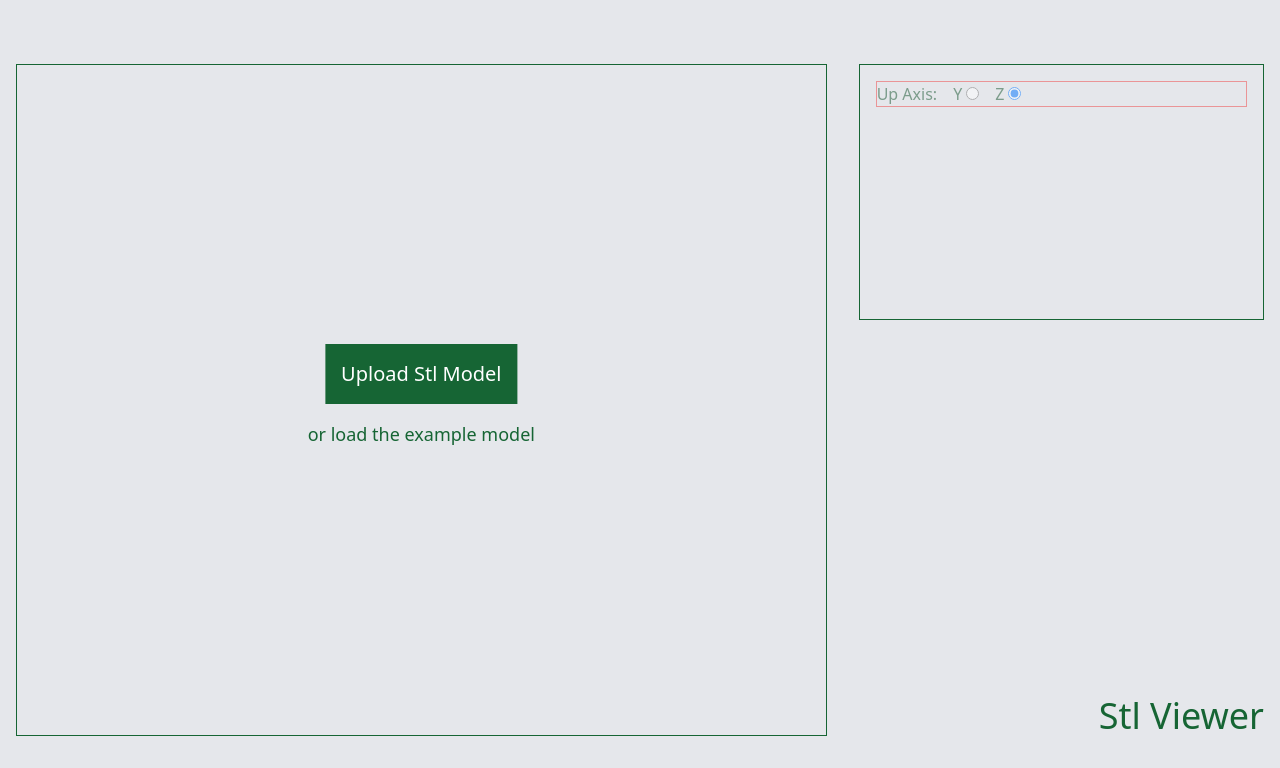
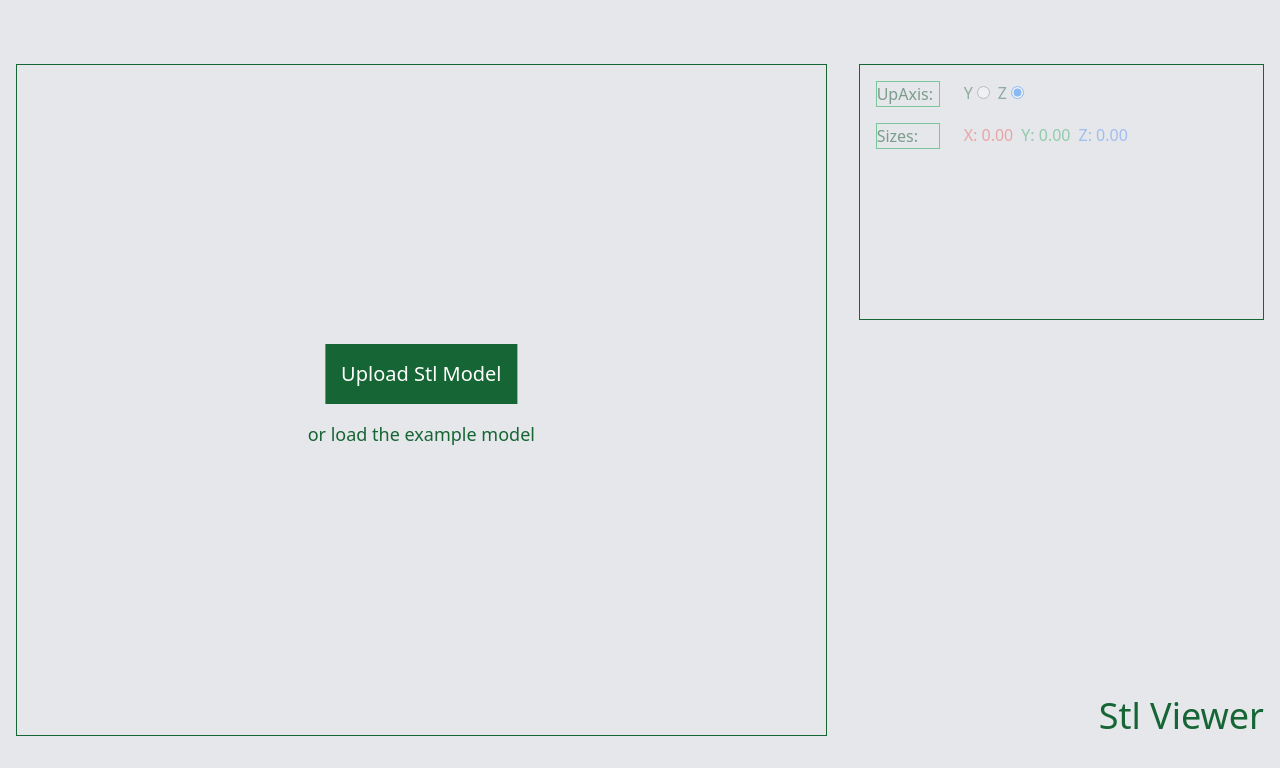
Before and after one commit to talhatelci/stl-viewer, a React (Vite) app: page / in a window 1280 px wide. Shown: the top 768 px of the page. Built offline with nearby package versions, Linux system fonts and the light colour scheme.

Commit message:
feat: show sizes of the uploaded model

```diff
--- a/index.html
+++ b/index.html
@@ -1,9 +1,9 @@
-<!DOCTYPE html>
+<!doctype html>
 <html lang="en">
   <head>
     <meta charset="UTF-8" />
     <meta name="viewport" content="width=device-width, initial-scale=1.0" />
-    <title>StlAnalyzer</title>
+    <title>Stl Viewer</title>
   </head>
   <body>
     <div id="root"></div>
--- a/src/components/CloseButton.jsx
+++ b/src/components/CloseButton.jsx
@@ -2,12 +2,14 @@ import { PathContext } from "./StlViewer.jsx";
 import { useContext } from "react";
 
 const CloseButton = () => {
-  const { setFilePath, setLoaded, setUpAxis } = useContext(PathContext);
+  const { setFilePath, setLoaded, setUpAxis, setSizes } =
+    useContext(PathContext);
 
   const onClick = () => {
     setFilePath(null);
     setLoaded(false);
     setUpAxis("Z");
+    setSizes({ x: 0, y: 0, z: 0 });
   };
 
   return (
--- a/src/components/Panel.jsx
+++ b/src/components/Panel.jsx
@@ -1,6 +1,8 @@
 import UpAxis from "./UpAxis.jsx";
+import Sizes from "./Sizes.jsx";
 import { PathContext } from "./StlViewer.jsx";
 import { useContext } from "react";
+import PanelSection from "./PanelSection.jsx";
 
 const Panel = () => {
   const { loaded } = useContext(PathContext);
@@ -13,7 +15,13 @@ const Panel = () => {
           : "pointer-events-none opacity-50"
       }`}
     >
-      <UpAxis />
+      <PanelSection name={"UpAxis"}>
+        <UpAxis />
+      </PanelSection>
+
+      <PanelSection name={"Sizes"}>
+        <Sizes />
+      </PanelSection>
     </div>
   );
 };
--- /dev/null
+++ b/src/components/PanelSection.jsx
@@ -0,0 +1,13 @@
+import React from "react";
+
+const PanelSection = ({ name, children }) => {
+  return (
+    <div className="flex w-full gap-x-6">
+      <p className="w-16 border border-green-600">{name}:</p>
+
+      <div>{children}</div>
+    </div>
+  );
+};
+
+export default PanelSection;
--- a/src/components/Scene3D.jsx
+++ b/src/components/Scene3D.jsx
@@ -6,7 +6,7 @@ import { useThree } from "@react-three/fiber";
 import { Grid } from "@react-three/drei";
 
 const Scene3D = () => {
-  const { filePath, setLoaded, upAxis } = useContext(PathContext);
+  const { filePath, setLoaded, upAxis, setSizes } = useContext(PathContext);
   const [stlGeometry, setStlGeometry] = useState(new BufferGeometry());
   const { camera, controls } = useThree();
   const loader = useRef(new STLLoader());
@@ -14,6 +14,16 @@ const Scene3D = () => {
   const stlMesh = useRef(null);
   const [boundingBox, setBoundingBox] = useState(new Box3());
   const [grid, setGrid] = useState({ size: 10, cellSize: 1 });
+
+  const axesHelper = useRef(null);
+
+  useEffect(() => {
+    if (upAxis == "Y") {
+      axesHelper.current.setColors(0x0000ff, 0x00ff00, 0xff0000);
+    } else {
+      axesHelper.current.setColors(0x00ff00, 0x0000ff, 0xff0000);
+    }
+  }, [upAxis, grid]);
 
   useEffect(() => {
     if (!filePath) {
@@ -36,9 +46,11 @@ const Scene3D = () => {
 
       let sizes = {
         x: Math.abs(boundingBox.max.x - boundingBox.min.x),
-        y: Math.abs(boundingBox.max.z - boundingBox.min.z),
-        z: Math.abs(boundingBox.max.y - boundingBox.min.y),
+        y: Math.abs(boundingBox.max.y - boundingBox.min.y),
+        z: Math.abs(boundingBox.max.z - boundingBox.min.z),
       };
+
+      setSizes(sizes);
 
       let min = Math.min(sizes.x, sizes.z);
       let max = Math.max(sizes.x, sizes.z);
@@ -54,17 +66,22 @@ const Scene3D = () => {
 
       setGrid({ size: gs, cellSize: cs / gs });
 
-      console.log("Size: ", max, " CellSize: ", cs, " GridSize: ", gs);
-
       camera.position.set(center.x, center.y, boundingBox.max.z * 2);
       controls.target = center;
     });
   }, [filePath]);
 
-  useEffect(() => {
-    console.log("UpAxis: ", upAxis);
-    console.log(stlGeometry);
-  }, [upAxis]);
+  // useEffect(() => {
+  //   if (stlGeometry.boundingBox) {
+  //     setSizes((current) => {
+  //       let updated = { ...current };
+  //       updated.y = current.z;
+  //       updated.z = current.y;
+
+  //       return updated;
+  //     });
+  //   }
+  // }, [upAxis]);
 
   return (
     <group>
@@ -89,13 +106,8 @@ const Scene3D = () => {
         fadeStrength={0}
         fadeDistance={1000}
       />
-      {/*
-      <mesh rotation-x={-Math.PI * 0.5}>
-        <planeGeometry args={[10, 10]} />
-        <meshNormalMaterial />
-      </mesh> */}
 
-      <axesHelper args={[grid.size * 0.5]} />
+      <axesHelper args={[grid.size * 0.5]} ref={axesHelper} />
     </group>
   );
 };
--- /dev/null
+++ b/src/components/Sizes.jsx
@@ -0,0 +1,16 @@
+import { PathContext } from "./StlViewer.jsx";
+import { useContext } from "react";
+
+const Sizes = () => {
+  const { sizes } = useContext(PathContext);
+
+  return (
+    <div className="flex gap-x-2 opacity-80">
+      <p className="text-red-500">X: {sizes.x.toFixed(2)}</p>
+      <p className="text-green-600">Y: {sizes.y.toFixed(2)}</p>
+      <p className="text-blue-500">Z: {sizes.z.toFixed(2)}</p>
+    </div>
+  );
+};
+
+export default Sizes;
--- a/src/components/StlViewer.jsx
+++ b/src/components/StlViewer.jsx
@@ -11,6 +11,7 @@ const StlViewer = () => {
   const [filePath, setFilePath] = useState(null);
   const [loaded, setLoaded] = useState(false);
   const [upAxis, setUpAxis] = useState("Z");
+  const [sizes, setSizes] = useState({ x: 0, y: 0, z: 0 });
 
   const contextValue = useMemo(() => {
     return {
@@ -20,8 +21,10 @@ const StlViewer = () => {
       setLoaded,
       upAxis,
       setUpAxis,
+      sizes,
+      setSizes,
     };
-  }, [filePath, loaded, upAxis]);
+  }, [filePath, loaded, upAxis, sizes]);
 
   return (
     <PathContext.Provider value={contextValue}>
--- a/src/components/UpAxis.jsx
+++ b/src/components/UpAxis.jsx
@@ -9,11 +9,7 @@ const UpAxis = () => {
   };
 
   return (
-    <div>
-      {/* Up Axis */}
-      <div className="flex gap-x-4 border border-red-500">
-        <p>Up Axis:</p>
-
+    <div className="flex gap-x-2 opacity-80">
       <div>
         <label htmlFor="Y" className="cursor-pointer pr-1">
           Y
@@ -44,7 +40,6 @@ const UpAxis = () => {
         />
       </div>
     </div>
-    </div>
   );
 };
 
--- a/src/index.css
+++ b/src/index.css
@@ -6,6 +6,7 @@
   opacity: 0;
   pointer-events: none;
   z-index: -10;
+  user-select: none;
 }
 
 .custom-visible {
```
Lines whose indentation alone changed are shown as unchanged.
